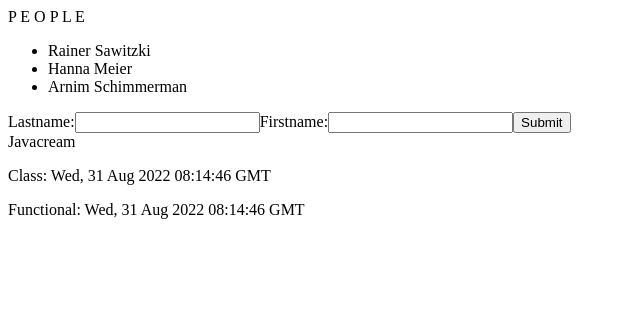
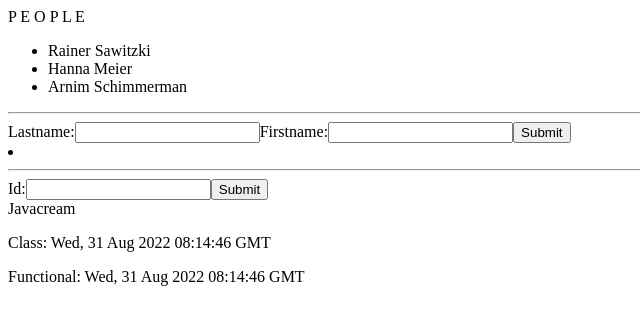
Before and after one commit to Javacream/org.javacream.training.react, a React (Create React App) app in the folder training/: page / in a window 1280 px wide. Shown: the top 324 px of the page, without its empty margins (0-640 px from the left). Built offline with nearby package versions, Linux system fonts and the light colour scheme; the HTML template or start-up script is replaced by a standard one.

Commit message:
extend CreatePerson, add DeletePerson

```diff
--- a/training/src/people/PeopleApplicationContext.js
+++ b/training/src/people/PeopleApplicationContext.js
@@ -4,13 +4,11 @@ let peopleModel = new PeopleModel()
 let applicationTitle= "P E O P L E"
 let company= "Javacream"
 
-let peopleData = [
-    {id: "1000", lastname: "Sawitzki", firstname:"Rainer"},
-    {id: "1001", lastname: "Meier", firstname:"Hanna", gender:"f", height: 177},
-    {id: "1003", lastname: "Schimmerman", firstname:"Arnim", gender:"m", height:155},
-]
+let peopleData = new Map()
+peopleData.set("1000", {id: "1000", lastname: "Sawitzki", firstname:"Rainer"})
+peopleData.set("1001", {id: "1001", lastname: "Meier", firstname:"Hanna", gender:"f", height: 177})
+peopleData.set("1003", {id: "1003", lastname: "Schimmerman", firstname:"Arnim", gender:"m", height:155})
+
 peopleModel.people = peopleData
 
 export {peopleModel, applicationTitle, company}
-
-setTimeout(() => {peopleData[0].lastname="CHANGED"; console.log(peopleData[0].lastname)}, 5000)
--- a/training/src/people/components/Content.js
+++ b/training/src/people/components/Content.js
@@ -1,11 +1,15 @@
 import './Content.css';
 import PeopleList from './PeopleList';
 import CreatePersonComponent from './CreatePersonComponent';
+import DeletePersonComponent from './DeletePersonComponent';
 function Content() {
   return (
     <div >
       <PeopleList />
+      <hr />
       <CreatePersonComponent />
+      <hr />
+      <DeletePersonComponent />
     </div>
   );
 }
--- a/training/src/people/components/CreatePersonComponent.js
+++ b/training/src/people/components/CreatePersonComponent.js
@@ -1,10 +1,12 @@
 import { peopleModel} from "../PeopleApplicationContext"
 import { useState } from "react"
+import PersonComponent from "./PersonComponent"
 
 export default function CreatePersonComponent() {
     const handleSubmit = (event) => {
         event.preventDefault()
-        peopleModel.create(lastname, firstname, 177, 'd')
+        setPerson(peopleModel.create(lastname, firstname, 177, 'd'))
+
         //CHECK: Die Personen sind schon angekommen, aber die Liste wird trotzdem nicht aktualisiert -> morgen
         console.log(peopleModel.allPeople())
     }
@@ -12,6 +14,7 @@ export default function CreatePersonComponent() {
     //Hinweis: statt mehrerer State-Variablen könnten wir hier auch ein Personen-Objekt nutzen
     const [lastname, setLastname] = useState("");
     const [firstname, setFirstname] = useState("");
+    const [person, setPerson] = useState({});
         return (
             <>
             <form onSubmit={handleSubmit}>
@@ -31,6 +34,7 @@ export default function CreatePersonComponent() {
                 </label>
                 <input type="submit" />
             </form>
+            <PersonComponent person={person} />
         </>
         )
 }
--- /dev/null
+++ b/training/src/people/components/DeletePersonComponent.js
@@ -0,0 +1,28 @@
+import { peopleModel} from "../PeopleApplicationContext"
+import { useState } from "react"
+
+export default function DeletePersonComponent() {
+    const handleSubmit = (event) => {
+        event.preventDefault()
+        peopleModel.deleteById(id)
+        //CHECK: Die Personen sind schon angekommen, aber die Liste wird trotzdem nicht aktualisiert -> morgen
+        console.log(peopleModel.allPeople())
+    }
+
+    //Hinweis: statt mehrerer State-Variablen könnten wir hier auch ein Personen-Objekt nutzen
+    const [id, setId] = useState("");
+        return (
+            <>
+            <form onSubmit={handleSubmit}>
+                <label>Id:
+                <input
+                    type="text"
+                    value={id}
+                    onChange={(e) => setId(e.target.value)}
+                />
+                </label>
+                <input type="submit" />
+            </form>
+        </>
+        )
+}
--- a/training/src/people/components/PeopleList.js
+++ b/training/src/people/components/PeopleList.js
@@ -2,7 +2,7 @@ import {peopleModel} from '../PeopleApplicationContext'
 import PersonComponent from './PersonComponent'
 export default function PeopleList(){
     //peopleList: Typ: Liste von Personen-Informtaionen
-    let peopleList = peopleModel.people
+    let peopleList = peopleModel.allPeople()
     let peopleHtmlList = peopleList.map((person) => <PersonComponent key={person.id} person={person} />)
 
     return (
--- a/training/src/people/model/People.js
+++ b/training/src/people/model/People.js
@@ -16,29 +16,33 @@ export class Person {
 
 export class PeopleModel{
     constructor(){
-        this.people = []
+        this.people = new Map()
         this.counter = 0
     }
 
     create(lastname, firstname, height, gender){
         const person = new Person(this.counter, lastname, firstname, height, gender)
-        this.people.push(person)
+        this.people.set(person.id, person)
         this.counter++
         return person
     }
 
     allPeople() {
-        return this.people
+        return Array.from(this.people.values())
     }
 
     findByByGender(gender){
-        return this.people.filter((p) => p.gender === gender)
+        return this.allPeople().filter((p) => p.gender === gender)
     }
     findByLastname(lastname){
-        return this.people.filter((p) => p.lastname === lastname)
+        return this.allPeople.filter((p) => p.lastname === lastname)
     }
 
     allInfos(){
-        return this.people.map((person) => person.info())
+        return this.allPeople().map((person) => person.info())
+    }
+
+    deleteById(id){
+        this.people.delete(id)
     }
 }
```
